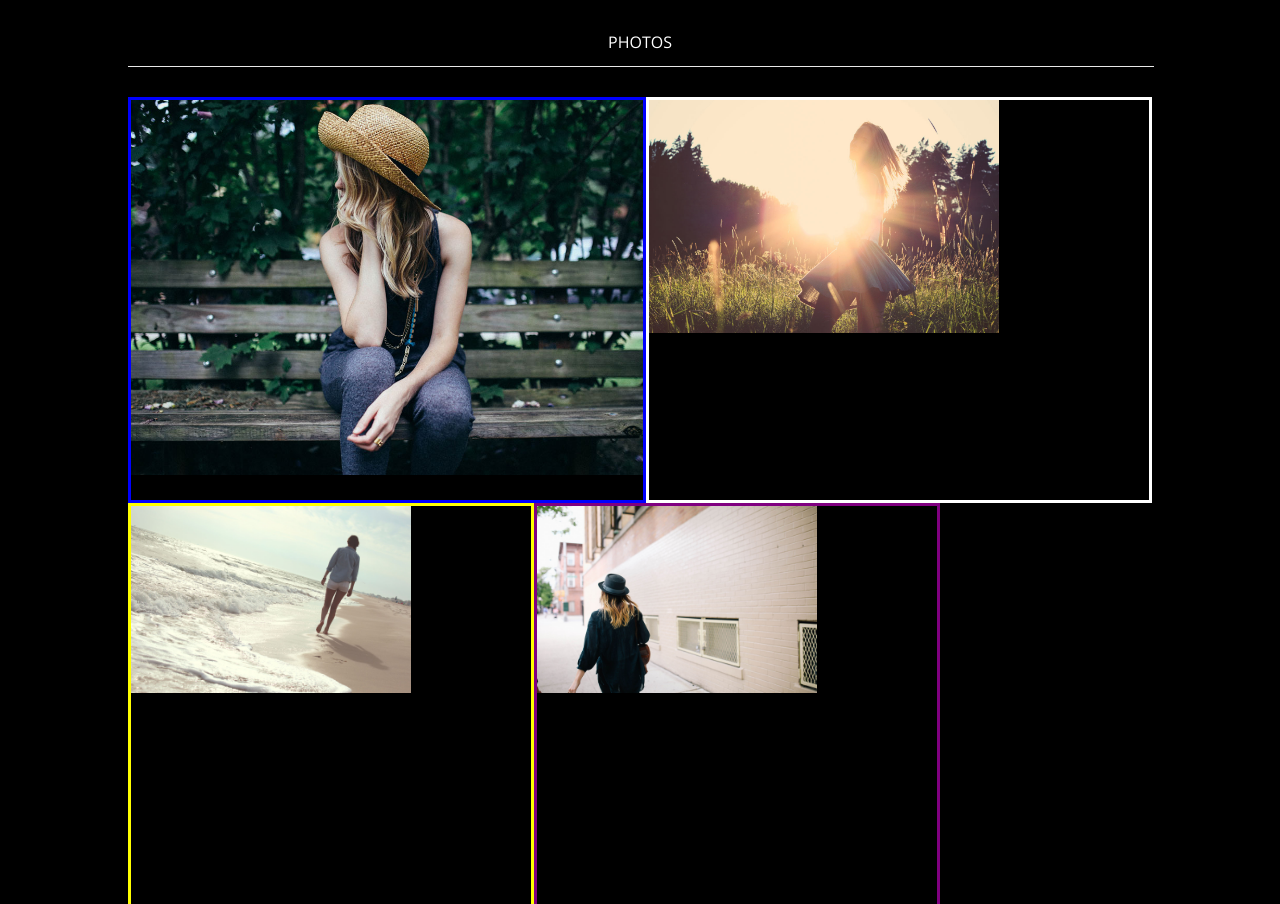
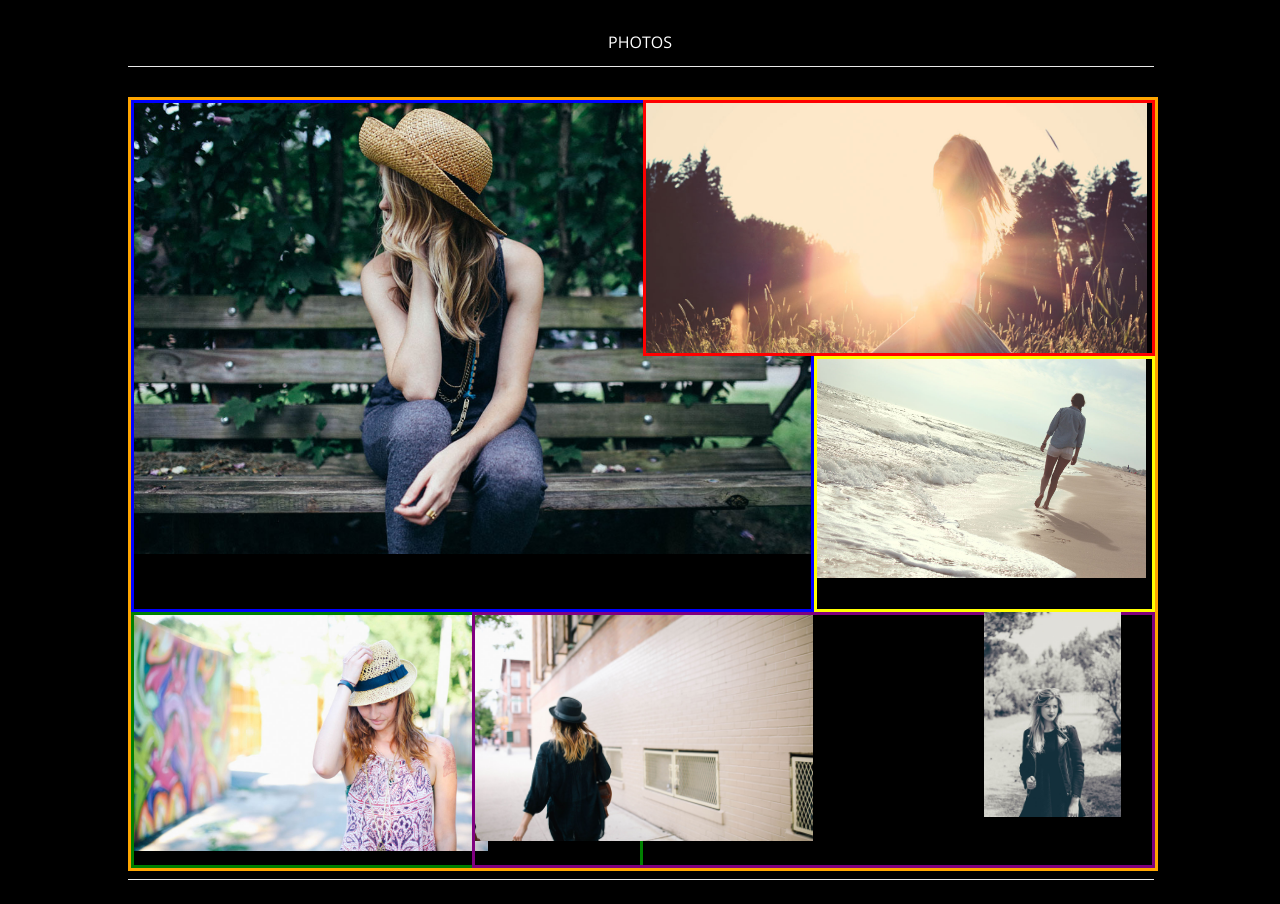
Before and after one commit to Mathilde-Garin/Obsidian, a plain HTML site: page index-page-photos.html in a window 1280 px wide. Shown: the part 245-1149 px from the top of the page. Drawn offline with nearby package versions, Linux system fonts and the light colour scheme.

Commit message:
19-09 16h57

```diff
--- a/index-page-photos.html
+++ b/index-page-photos.html
@@ -31,18 +31,20 @@
       </div>
     </header>
       <hr align="center" width="100%" color="#e8e8e8" size="1">
+
        <div class="photos">
-        <div class="photos1"></div>
-        <div class="photos2"></div>
-        <div class="photos3"></div>
-        <div class="photso4"></div>
-        <div class="photos5"></div>
-        <div class="photos6"></div>
-        <div class="photos7"></div>
-        <div class="photos8"></div>
-        <div class="photos9"></div>
-        <div class="photos10"></div>
-       </div>
+
+        <figure class="photos1"></figure>
+        <figure class="photos2"></figure>
+        <figure class="photos3"></figure>
+        <figure class="photos4"></figure>
+        <figure class="photos5"></figure>
+        <figure class="photos6"></figure>
+        <figure class="photos7"></figure>
+        <figure class="photos8"></figure>
+        <figure class="photos9"></figure>
+        <figure class="photos10"></figure>
+      </div>
 
     <footer>
       <hr align="center" width="100%" color="#e8e8e8" size="1">
--- a/styles-photos.css
+++ b/styles-photos.css
@@ -49,52 +49,82 @@ h2 {
 
 /*PHOTOS*/
 .photos{
-	margin-top: 20px;
-	display: flex;
-	flex-wrap: wrap;
+		border: solid orange;
+		display: grid;
+		grid-template-columns: repeat(6, 1fr);
+		grid-template-rows: repeat(6, 10vw);
+		grid-gap: 0px;
+		width: 100%;
+    	height: 100%;
+
 
 
 }
 .photos1, .photos2, .photos3, .photos4, .photos5, .photos6, .photos7, .photos8, .photos9, .photos10 {
 	background-repeat: no-repeat;
-	width: 400px;
-	height: 400px;
-	background-size: 70%;
+		padding: 0px;
+    	margin: 0px;
+    	background-size: 100%;
+
 }
 .photos1{
 	border: 3px blue solid;
 	background-image: url(./Obsidian/images/gallery-09.jpg);
-	width: 50%;
 
-	background-size: 110%;
+	grid-column-start: 1;
+    grid-column-end: 5;
+    grid-row-start: 1;
+    grid-row-end: 5;
+
 
 }
 .photos2{
 	background-image: url(./Obsidian/images/gallery-04.jpg);
 	border: 3px red solid;
-	width: 500px;
-	border: solid white;
+	background-size: 99%;
+	grid-column-start: 4;
+    grid-column-end: 7;
+    grid-row-start: 1;
+    grid-row-end: 3;
 }
 .photos3{
+	border: 3px yellow solid;
 	background-image: url(./Obsidian/images/gallery-05.jpg);
-	border: 3px yellow solid;
-
+	background-size: 98%;
+	grid-column-start: 5;
+    grid-column-end: 7;
+    grid-row-start: 3;
+    grid-row-end: 5;
 }
 
 .photos4{
 	background-image: url(./Obsidian/images/gallery-08.jpg);
 	border: 3px green solid;
-	width: 600px
-	background-size: 60%;
+	background-size: 70%;
+	grid-column-start: 1;
+    grid-column-end: 4;
+    grid-row-start: 5;
+    grid-row-end: 7;
 }
 
 .photos5{
 	background-image: url(./Obsidian/images/gallery-07.jpg);
 	border: 3px purple solid;
+	background-size: 50%;
+	grid-column-start: 3;
+    grid-column-end: 7;
+    grid-row-start: 5;
+    grid-row-end: 7;
 }
+
 
 .photos6{
 	background-image: url(./Obsidian/images/gallery-06.jpg);
+	background-size: 80%;
+	grid-column-start: 6;
+    grid-column-end: 7;
+    grid-row-start: 5;
+    grid-row-end: 7;
 }
 
 .photos7{
@@ -109,6 +139,7 @@ h2 {
 }
 .photos10{
 	background-image: url(./Obsidian/images/gallery-10.jpg);
+	margin-right: auto;
 }
 /*FOOTER*/
 hr{
```
